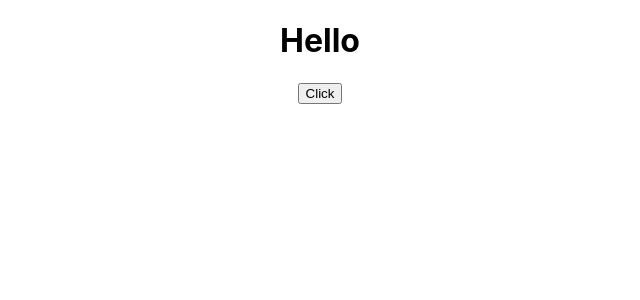
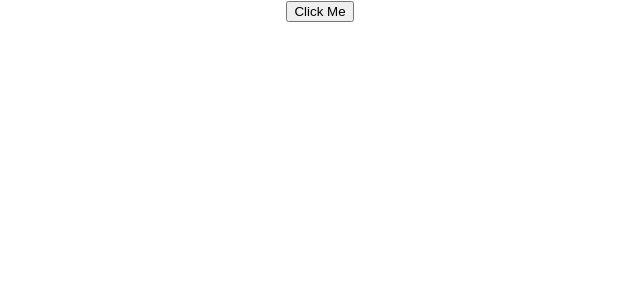
Before and after one commit to ladvabhautik/learn-react-js, a React (Create React App) app: page / in a window 1280 px wide. Shown: the top 300 px of the page, without its empty margins (320-960 px from the left). Built offline with nearby package versions, Linux system fonts and the light colour scheme.

Commit message:
ReactJS Tutorial - 15 - Methods as props

```diff
--- a/src/App.js
+++ b/src/App.js
@@ -1,4 +1,5 @@
 import './App.css';
+import ChildComponent from './components/ChildComponent';
 import ClassClick from './components/ClassClick';
 import Counter from './components/Counter';
 import EventBind from './components/EventBind';
@@ -6,12 +7,14 @@ import FucntionClick from './components/FucntionClick';
 import Greet from './components/Greet';
 import Hello from './components/Hello';
 import Message from './components/Message';
+import ParentComponent from './components/ParentComponent';
 import Welcome from './components/Welcome';
 
 function App() {
   return (
     <div className="App">
-      <EventBind />
+      <ParentComponent />
+      {/* <EventBind /> */}
       {/* <FucntionClick /> */}
       {/* <ClassClick /> */}
       {/* <Counter /> */}
--- /dev/null
+++ b/src/components/ChildComponent.js
@@ -0,0 +1,12 @@
+import React from 'react'
+
+function ChildComponent(props) {
+    const { greetHandler } = props
+    return (
+        <div>
+            <button onClick={() => greetHandler('Child')}>Click Me</button>
+        </div>
+    )
+}
+
+export default ChildComponent
--- /dev/null
+++ b/src/components/ParentComponent.js
@@ -0,0 +1,26 @@
+import React, { Component } from 'react'
+import ChildComponent from './ChildComponent'
+
+class ParentComponent extends Component {
+    constructor(props) {
+        super(props)
+
+        this.state = {
+            parentName: 'Parent'
+        }
+        this.greetParent = this.greetParent.bind(this)
+    }
+
+    greetParent(childName) {
+        alert(`Hello ${this.state.parentName} from ${childName}`)
+    }
+    render() {
+        return (
+            <div>
+                <ChildComponent greetHandler={this.greetParent} />
+            </div>
+        )
+    }
+}
+
+export default ParentComponent
```
